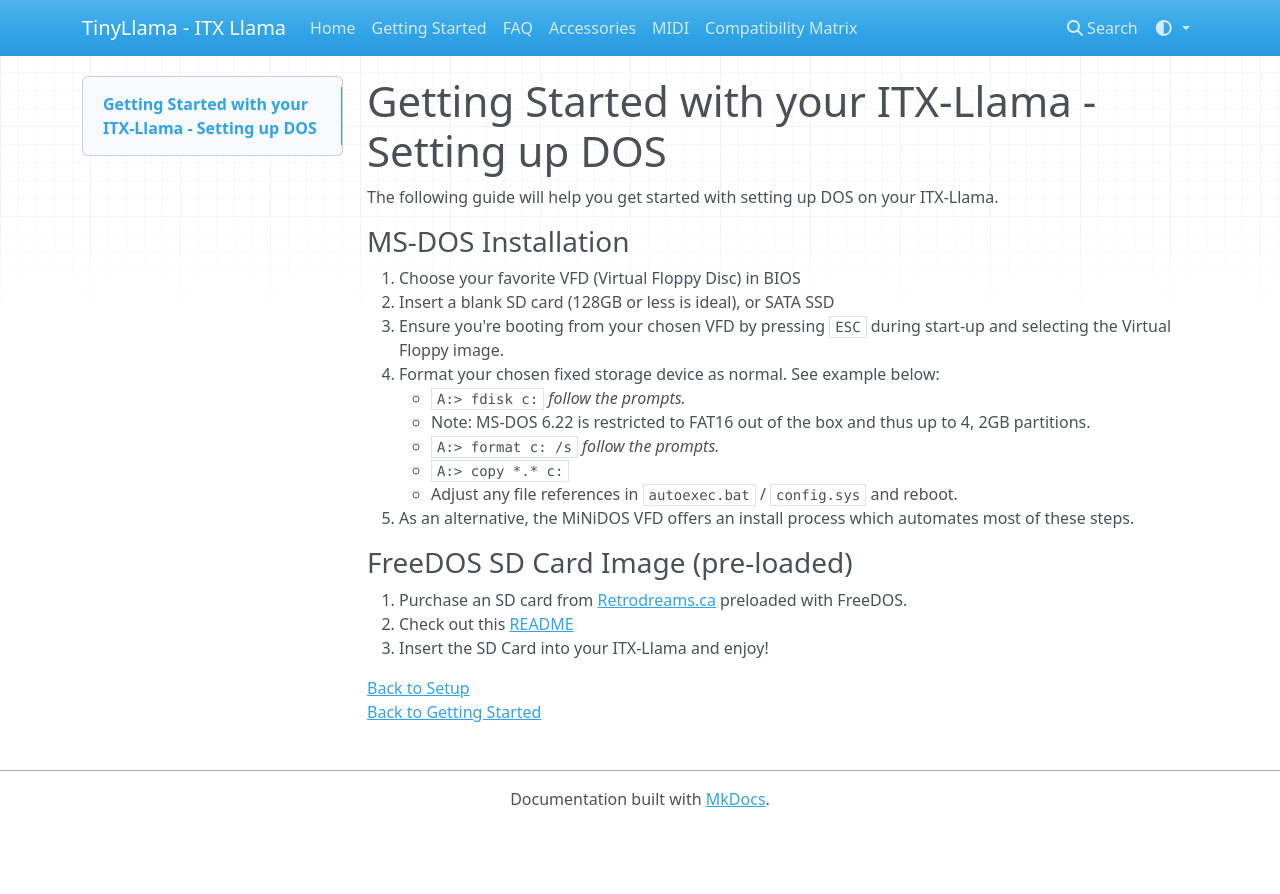
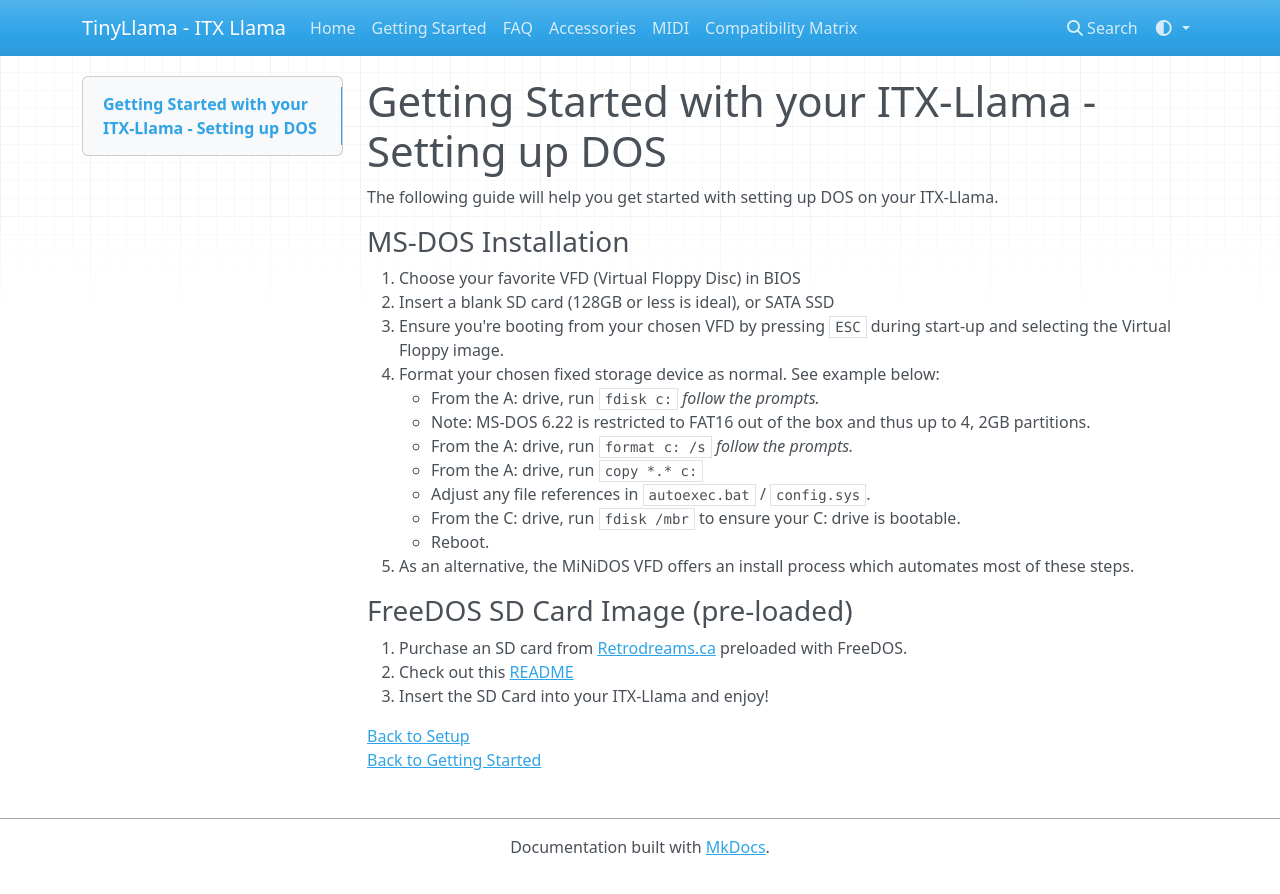
Before and after one commit to timesscar/tinyllama-docs, an MkDocs documentation site: the page built from docs/itxllama/getting-started-setup-dos.md, in a window 1280 px wide. Shown: the top 894 px of the page. Built offline with MkDocs 1.6.1, drawn with Linux system fonts in a browser that asks for light colours; nearby versions of some CDN libraries.

Commit message:
Update MS-DOS instructions, minor tweaks and updates.

```diff
--- a/docs/itxllama/getting-started-setup-dos.md
+++ b/docs/itxllama/getting-started-setup-dos.md
@@ -8,11 +8,13 @@
 1. Insert a blank SD card (128GB or less is ideal), or SATA SSD
 1. Ensure you're booting from your chosen VFD by pressing `ESC` during start-up and selecting the Virtual Floppy image.
 1. Format your chosen fixed storage device as normal. See example below:
-    * `A:> fdisk c:` _follow the prompts._
+    * From the A: drive, run `fdisk c:` _follow the prompts._
       * Note: MS-DOS 6.22 is restricted to FAT16 out of the box and thus up to 4, 2GB partitions.
-    * `A:> format c: /s` _follow the prompts._
-    * `A:> copy *.* c:`
-    * Adjust any file references in `autoexec.bat` / `config.sys` and reboot.
+    * From the A: drive, run `format c: /s` _follow the prompts._
+    * From the A: drive, run `copy *.* c:`
+    * Adjust any file references in `autoexec.bat` / `config.sys`.
+    * From the C: drive, run `fdisk /mbr` to ensure your C: drive is bootable.
+    * Reboot.
 1. As an alternative, the MiNiDOS VFD offers an install process which automates most of these steps.
 
 ### FreeDOS SD Card Image (pre-loaded)
```
Also changed, not shown: docs/itxllama/compatibility-matrix.md (+3 -1 lines), docs/itxllama/getting-started-firstboot.md (+7 -0 lines).
